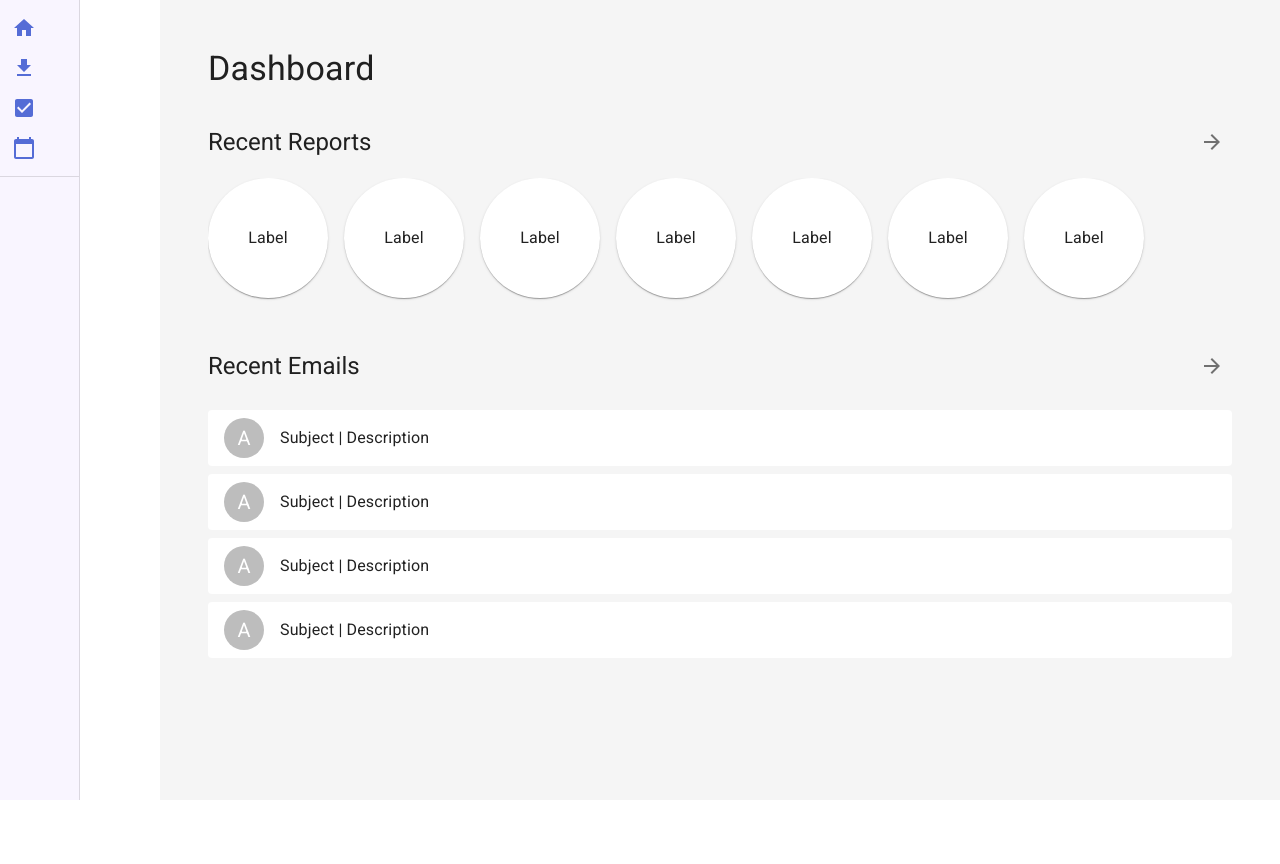
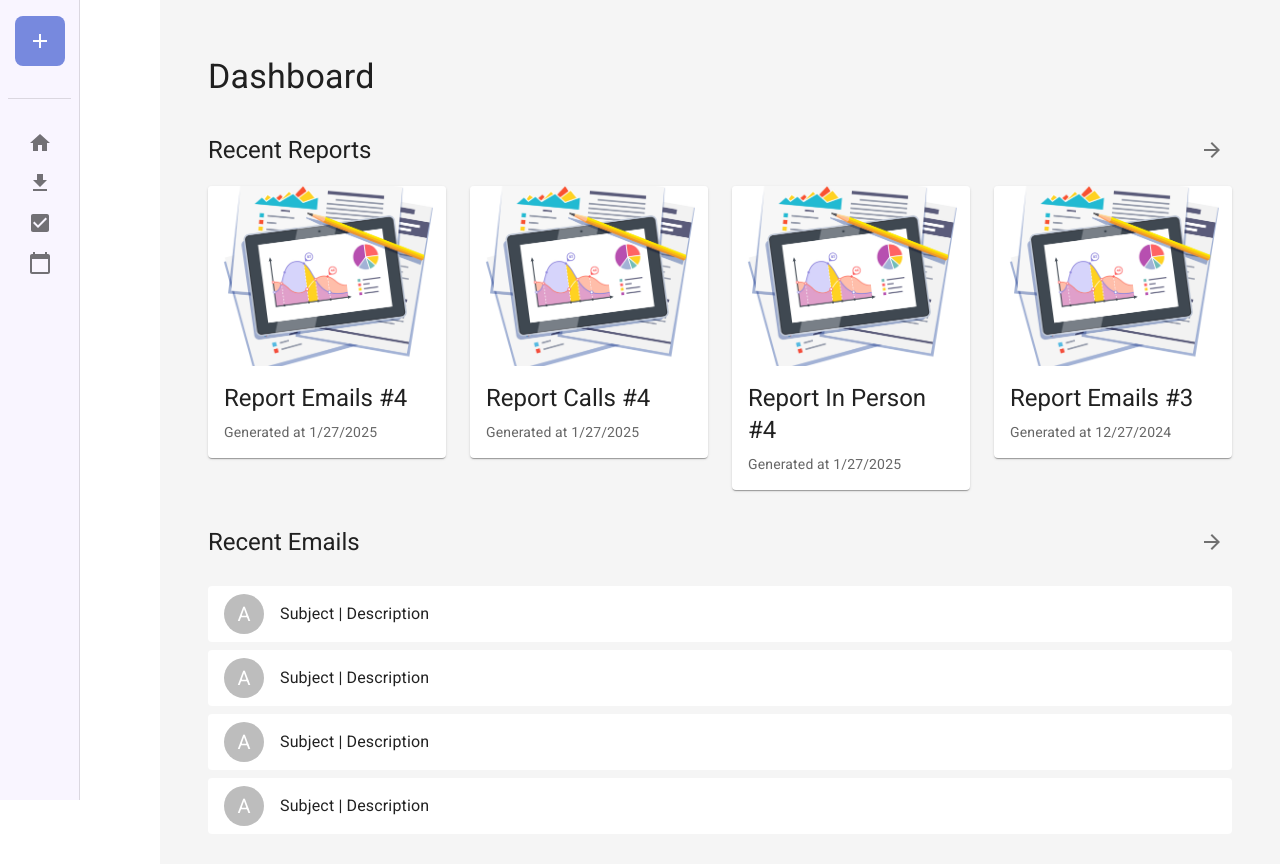
Before and after one commit to frankie453/Office-Support-for-Not-for-Profit-Companies, a React (Vite) app in the folder frontend/nfp_app/: page / in a window 1280 px wide. Shown: the top 864 px of the page. Before the commit the page ends 800 px from the top, so only its background shows below. Built offline with nearby package versions, Linux system fonts and the light colour scheme.

Commit message:
fix dashboard layout and add recent reports

```diff
--- a/frontend/nfp_app/src/category.ts
+++ b/frontend/nfp_app/src/category.ts
@@ -18,18 +18,21 @@ export type Category = {
       id: '2',
       name: 'Tech',
       code: 'T',
+      count: 1,
       subCategories: []
     },
     {
       id: '3',
       name: 'Human Resources',
       code: 'H',
+      count: 1,
       subCategories: []
     },
     {
       id: '4',
       name: 'Marketing',
       code: 'M',
+      count: 1,
       subCategories: []
     }
   ];
--- a/frontend/nfp_app/src/components/Layout.tsx
+++ b/frontend/nfp_app/src/components/Layout.tsx
@@ -1,7 +1,7 @@
 import React from 'react';
 import { Outlet } from 'react-router-dom'; // For routing
 import Navbar from './NavBar';
-import { Box } from '@mui/material';
+import { Box, Container } from '@mui/material';
 
 export default function Layout() {
   const drawerWidth = 80; // Match NavBar width
@@ -13,12 +13,25 @@ export default function Layout() {
         component="main"
         sx={{
           flexGrow: 1,
-          p: 3,
           ml: `${drawerWidth}px`,
-          backgroundColor: '#f5f5f5' // Light grey background
+          backgroundColor: '#f5f5f5',
+          minHeight: '100vh',
+          display: 'flex',
+          flexDirection: 'column'
         }}
       >
-        <Outlet />
+        <Container
+          maxWidth="lg"
+          sx={{
+            py: 4,
+            px: 3,
+            flex: 1,
+            display: 'flex',
+            flexDirection: 'column'
+          }}
+        >
+          <Outlet />
+        </Container>
       </Box>
     </Box>
   );
--- a/frontend/nfp_app/src/components/NavBar.tsx
+++ b/frontend/nfp_app/src/components/NavBar.tsx
@@ -7,18 +7,22 @@ import {
   ListItemIcon,
   Divider,
   Tooltip,
+  Box,
 } from '@mui/material';
 import {
   Home as HomeIcon,
   Download as DownloadIcon,
   CheckBox as CheckBoxIcon,
   CalendarToday as CalendarIcon,
+  Add as AddIcon,
 } from '@mui/icons-material';
-import { Link } from 'react-router-dom';
+import { Link, useNavigate } from 'react-router-dom';
 
 const drawerWidth = 80; // Sidebar width
 
 export default function Navbar() {
+  const navigate = useNavigate();
+
   return (
     <Drawer
       variant="permanent"
@@ -29,10 +33,38 @@ export default function Navbar() {
           width: drawerWidth,
           boxSizing: 'border-box',
           bgcolor: '#f9f5ff', // Sidebar background color
+          display: 'flex',
+          flexDirection: 'column',
+          alignItems: 'center',
+          py: 2,
         },
       }}
     >
-      <List>
+      {/* Add Button at the top */}
+      <Box sx={{ mb: 2 }}>
+        <Tooltip title="New Form" placement="right">
+          <ListItemButton
+            onClick={() => navigate('/form')}
+            sx={{
+              width: 50,
+              height: 50,
+              borderRadius: 2,
+              justifyContent: 'center',
+              bgcolor: 'primary.light',
+              '&:hover': {
+                bgcolor: 'primary.main',
+              },
+            }}
+          >
+            <AddIcon sx={{ color: 'white' }} />
+          </ListItemButton>
+        </Tooltip>
+      </Box>
+
+      <Divider sx={{ width: '80%', my: 2 }} />
+
+      {/* Navigation Items */}
+      <List sx={{ width: '100%' }}>
         <ListItem disablePadding>
           <Tooltip title="Dashboard" placement="right">
             <ListItemButton
@@ -40,8 +72,8 @@ export default function Navbar() {
               to="/"
               sx={{ justifyContent: 'center' }}
             >
-              <ListItemIcon>
-                <HomeIcon sx={{ color: 'primary.main' }} />
+              <ListItemIcon sx={{ minWidth: 0 }}>
+                <HomeIcon />
               </ListItemIcon>
             </ListItemButton>
           </Tooltip>
@@ -54,8 +86,8 @@ export default function Navbar() {
               to="/reports"
               sx={{ justifyContent: 'center' }}
             >
-              <ListItemIcon>
-                <DownloadIcon sx={{ color: 'primary.main' }} />
+              <ListItemIcon sx={{ minWidth: 0 }}>
+                <DownloadIcon />
               </ListItemIcon>
             </ListItemButton>
           </Tooltip>
@@ -68,8 +100,8 @@ export default function Navbar() {
               to="/tasks"
               sx={{ justifyContent: 'center' }}
             >
-              <ListItemIcon>
-                <CheckBoxIcon sx={{ color: 'primary.main' }} />
+              <ListItemIcon sx={{ minWidth: 0 }}>
+                <CheckBoxIcon />
               </ListItemIcon>
             </ListItemButton>
           </Tooltip>
@@ -82,14 +114,13 @@ export default function Navbar() {
               to="/categories"
               sx={{ justifyContent: 'center' }}
             >
-              <ListItemIcon>
-                <CalendarIcon sx={{ color: 'primary.main' }} />
+              <ListItemIcon sx={{ minWidth: 0 }}>
+                <CalendarIcon />
               </ListItemIcon>
             </ListItemButton>
           </Tooltip>
         </ListItem>
       </List>
-      <Divider />
     </Drawer>
   );
 }
--- a/frontend/nfp_app/src/pages/Dashboard.tsx
+++ b/frontend/nfp_app/src/pages/Dashboard.tsx
@@ -2,7 +2,6 @@ import React from 'react';
 import {
   Box,
   Typography,
-  Paper,
   Avatar,
   List,
   ListItem,
@@ -10,11 +9,20 @@ import {
   ListItemText,
   IconButton,
   Stack,
+  Grid,
 } from '@mui/material';
 import { ArrowForward as ArrowForwardIcon } from '@mui/icons-material';
 import { reportsExamples } from '../reports_examples';
+import { useNavigate } from 'react-router-dom';
+import { ReportGridIcon } from '../components/ReportGridIcon';
 
 export default function DashboardPage() {
+  const navigate = useNavigate();
+
+  const sortedReports = [...reportsExamples].sort((a, b) =>
+    b.metadata.date.getTime() - a.metadata.date.getTime()
+  );
+
   return (
     <Box sx={{ p: 3 }}>
       <Typography variant="h4" sx={{ mb: 4 }}>
@@ -25,31 +33,17 @@ export default function DashboardPage() {
       <Box sx={{ mb: 4 }}>
         <Stack direction="row" alignItems="center" justifyContent="space-between" sx={{ mb: 2 }}>
           <Typography variant="h5">Recent Reports</Typography>
-          <IconButton>
+          <IconButton onClick={() => navigate('/reports')}>
             <ArrowForwardIcon />
           </IconButton>
         </Stack>
-        <Stack direction="row" spacing={2} sx={{ overflowX: 'auto', pb: 2 }}>
-          {reportsExamples.slice(0, 7).map((report, index) => (
-            <Paper
-              key={index}
-              elevation={1}
-              sx={{
-                p: 2,
-                minWidth: 120,
-                textAlign: 'center',
-                borderRadius: '50%',
-                aspectRatio: '1',
-                display: 'flex',
-                flexDirection: 'column',
-                alignItems: 'center',
-                justifyContent: 'center'
-              }}
-            >
-              <Typography>Label</Typography>
-            </Paper>
+        <Grid container spacing={3}>
+          {sortedReports.slice(0, 4).map((report) => (
+            <Grid item xs={12} sm={6} md={3} key={report.metadata.id}>
+              <ReportGridIcon report={report} />
+            </Grid>
           ))}
-        </Stack>
+        </Grid>
       </Box>
 
       {/* Recent Emails Section */}
```
